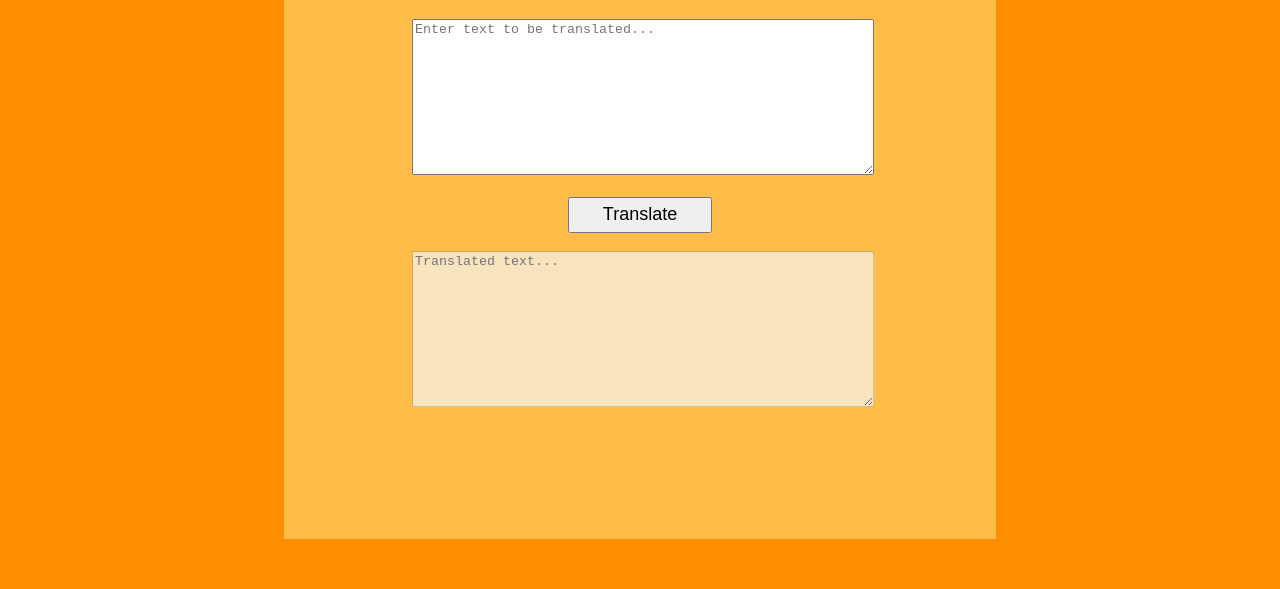
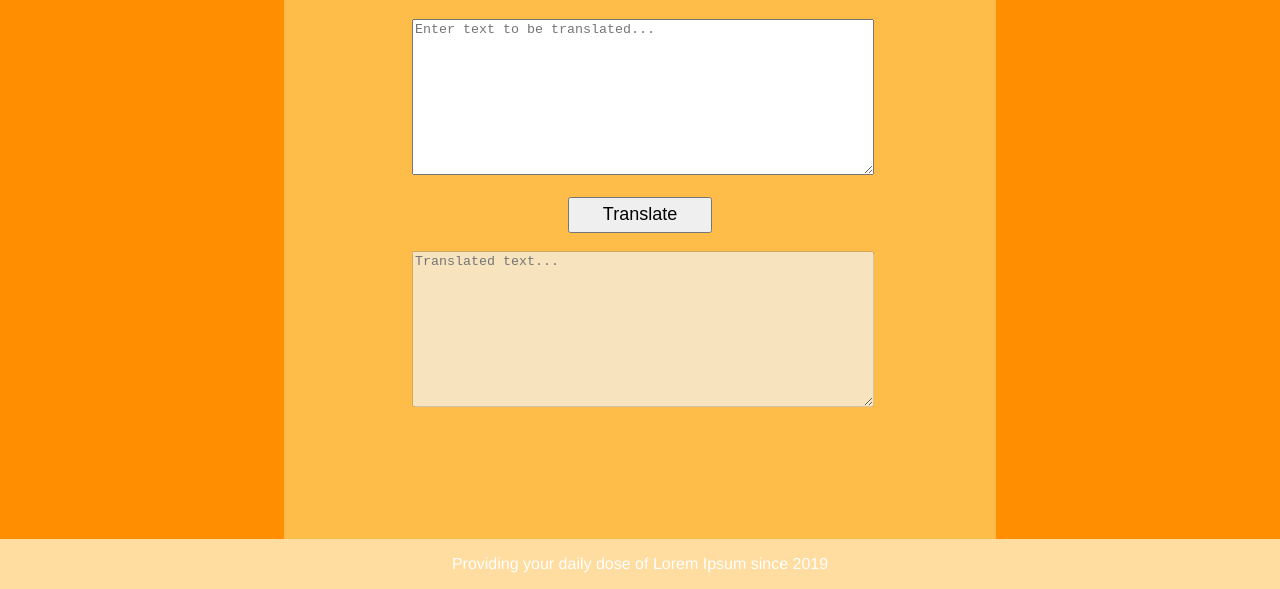
Before and after one commit to 2039/2039.github.io, a plain HTML site: page webpage/translator.html in a window 1280 px wide. Shown: the part 413-1002 px from the top of the page. Before the commit the page ends 952 px from the top, so only its background shows below. Drawn offline with Linux system fonts and the light colour scheme.

Commit message:
Added footer

```diff
--- a/webpage/translator.html
+++ b/webpage/translator.html
@@ -23,6 +23,7 @@
             <textarea class="translation_box" id="output" rows=10 disabled placeholder="Translated text..."></textarea>
         </form>
     </div>
+    <footer id="footer" class="footer"></footer>
 </body>
 
 </html>
```
